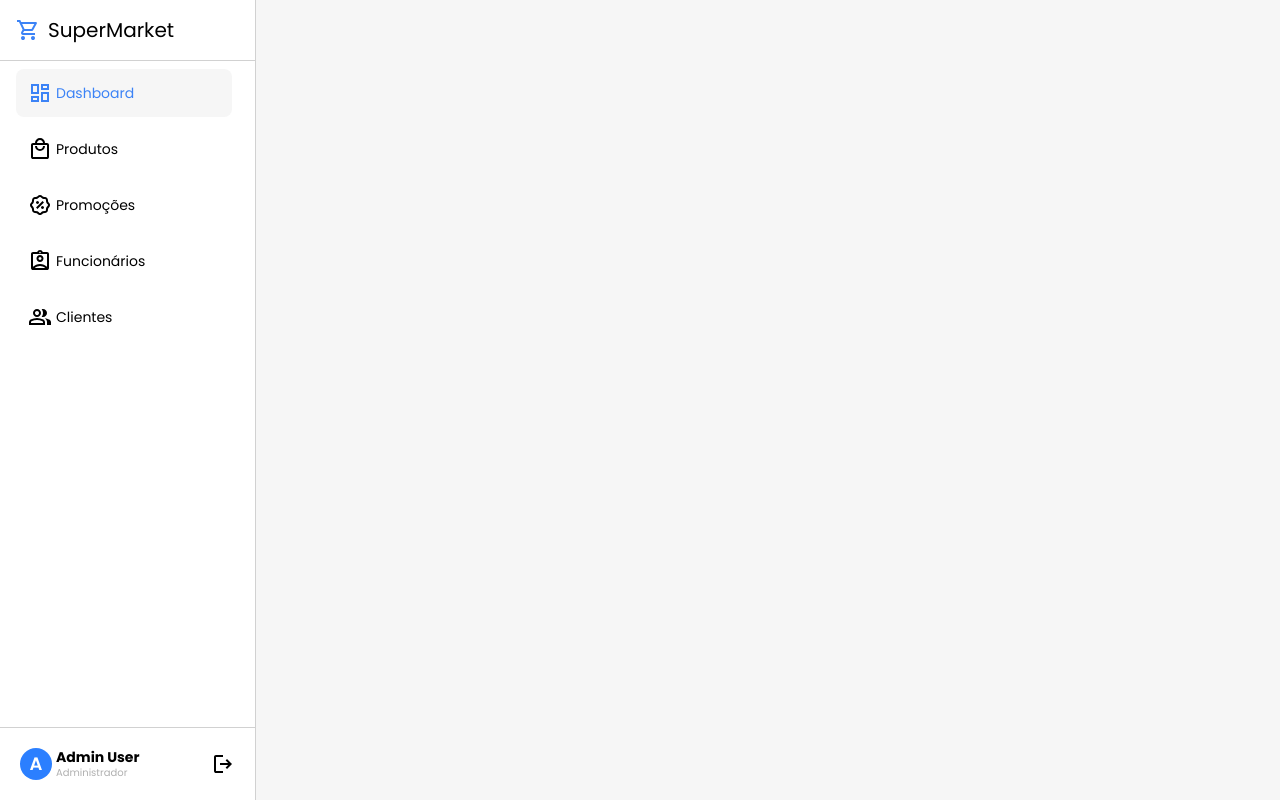
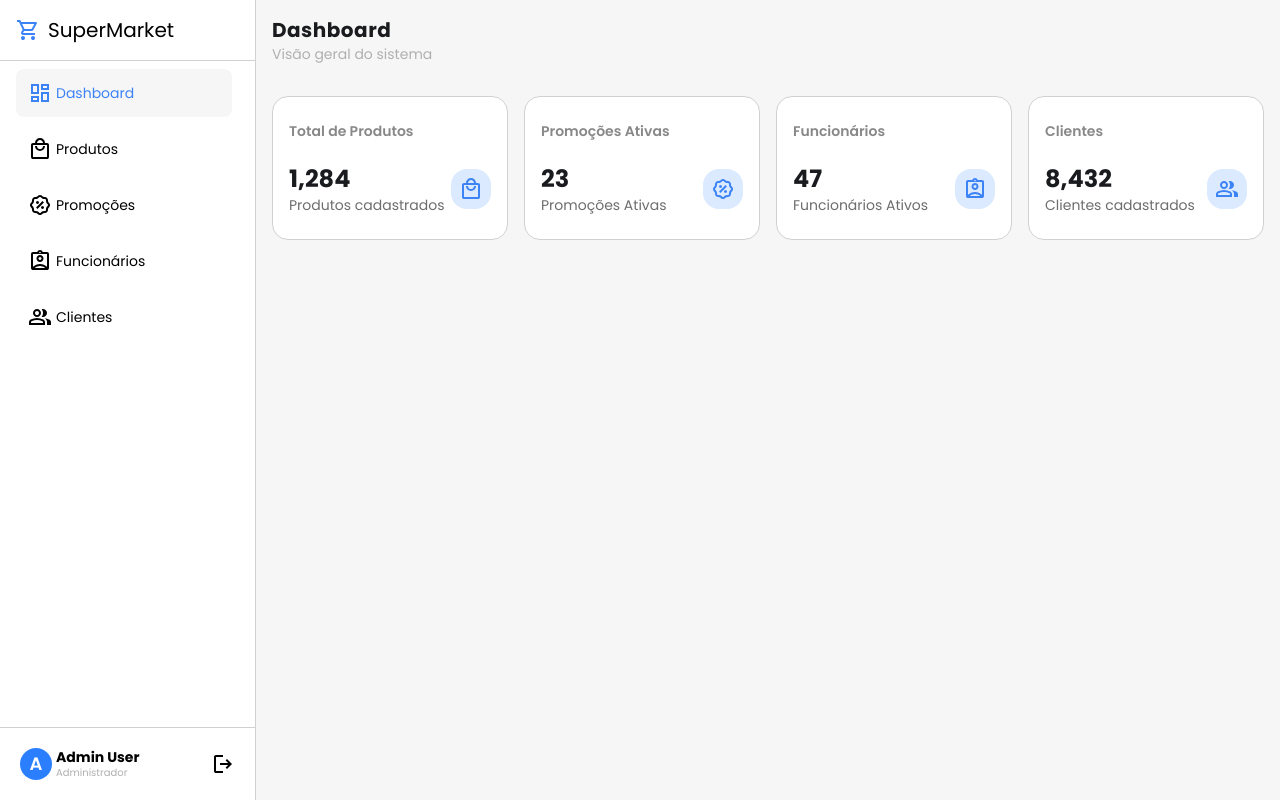
Before and after one commit to Viniciusspss/smartmarket-app, an Angular app: page /dashboard in a window 1280 px wide. Built offline with nearby package versions, Linux system fonts and the light colour scheme; no server answers.

Commit message:
feat: create stats card component

```diff
--- a/src/app/layouts/dashboard-layout/dashboard-layout.html
+++ b/src/app/layouts/dashboard-layout/dashboard-layout.html
@@ -1,9 +1,9 @@
-<section class="bg-gray-950 min-h-screen">
+<section class="bg-gray-950 ">
     <div class="flex min-h-screen">
 
         <app-side-bar [user]="user()!"></app-side-bar>
 
-        <div class="flex-1 bg-gray-50">
+        <div class="flex-1 bg-gray-50 p-4">
             <router-outlet></router-outlet>
         </div>
     </div>
--- a/src/app/pages/dashboard/dashboard.html
+++ b/src/app/pages/dashboard/dashboard.html
@@ -1,3 +1,16 @@
-<div class="w-full flex-1 h-screen">
-    <p></p>
+<div class="w-full flex-1 flex h-full flex-col gap-8 ">
+    <div>
+        <h1 class="font-bold text-xl tracking-wide">Dashboard</h1>
+        <h3 class="text-gray-300 text-sm">Visão geral do sistema</h3>
+    </div>
+    <div class="grid grid-cols-4 gap-4">
+        <app-stats-card title="Total de Produtos" description="Produtos cadastrados" image="products"
+            number="1,284"></app-stats-card>
+        <app-stats-card title="Promoções Ativas" description="Promoções Ativas" image="promotion"
+            number="23"></app-stats-card>
+        <app-stats-card title="Funcionários" description="Funcionários Ativos" image="employee"
+            number="47"></app-stats-card>
+        <app-stats-card title="Clientes" description="Clientes cadastrados" image="clients"
+            number="8,432"></app-stats-card>
+    </div>
 </div>
--- a/src/app/pages/dashboard/dashboard.ts
+++ b/src/app/pages/dashboard/dashboard.ts
@@ -1,8 +1,9 @@
 import { Component } from '@angular/core';
+import { StatsCard } from '../../shared/components/stats-card/stats-card';
 
 @Component({
   selector: 'app-dashboard',
-  imports: [],
+  imports: [StatsCard],
   templateUrl: './dashboard.html',
 })
 export class Dashboard {}
--- a/src/app/shared/components/aside-items/aside-items.html
+++ b/src/app/shared/components/aside-items/aside-items.html
@@ -1,5 +1,4 @@
-<button
-    class="w-54 rounded-lg h-12 px-3 py-2.5 gap-1 flex items-center cursor-pointer hover:bg-gray-50 hover:text-primary-950 transition"
+<button class="w-54 rounded-lg h-12 px-3 py-2.5 gap-1 flex items-center cursor-pointer hover:bg-gray-50 transition"
     [ngClass]="{' bg-gray-50 text-primary-950': selected()}">
     @if(image() != null){
     <img [src]="selected() ? image()+'-blue.svg' : image()+'.svg'">
--- /dev/null
+++ b/src/app/shared/components/stats-card/stats-card.html
@@ -0,0 +1,12 @@
+<div class="border border-gray-200 flex flex-col rounded-2xl px-4 py-6 justify-between gap-4 bg-white min-h-36">
+    <p class="font-semibold text-gray-400">{{title()}}</p>
+    <div class="flex justify-between w-full items-center">
+        <div>
+            <p class="text-2xl font-bold">{{number()}}</p>
+            <p class="text-sm text-gray-500">{{description()}}</p>
+        </div>
+        <div class="flex items-center justify-center bg-blue-100 rounded-2xl p-2">
+            <img src="assets/icons/{{image()}}-blue.svg">
+        </div>
+    </div>
+</div>
--- /dev/null
+++ b/src/app/shared/components/stats-card/stats-card.ts
@@ -0,0 +1,13 @@
+import { Component, input } from '@angular/core';
+
+@Component({
+  selector: 'app-stats-card',
+  imports: [],
+  templateUrl: './stats-card.html',
+})
+export class StatsCard {
+  public title = input.required<string>();
+  public number = input.required<string>();
+  public description = input.required<string>();
+  public image = input.required<string>();
+}
```
